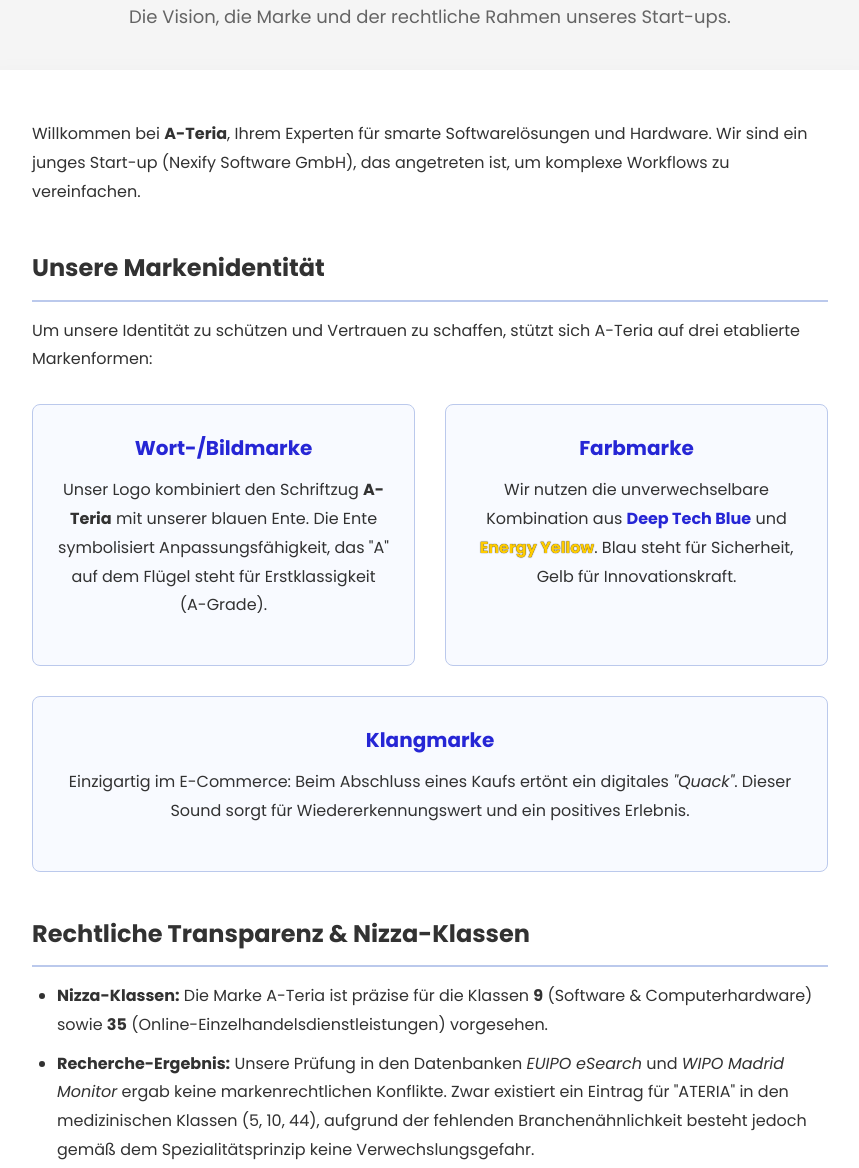
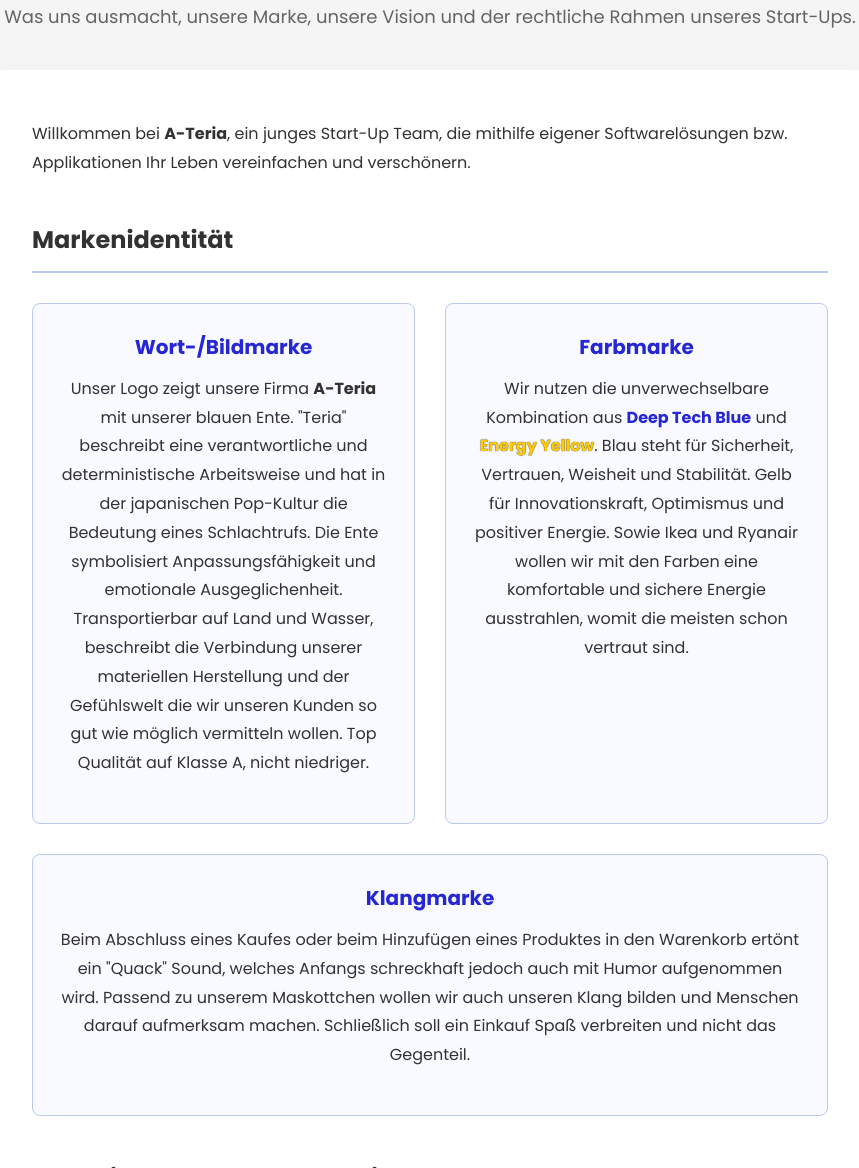
Before and after one commit to Ahmet-TU/a-teria, a website: page about.html in a window 1280 px wide. Shown: the part 212-1380 px from the top of the page, without its empty margins (210-1069 px from the left). Drawn offline with Linux system fonts and the light colour scheme.

Commit message:
changed text in about us site

```diff
--- a/about.html
+++ b/about.html
@@ -2,7 +2,7 @@
 <html lang="de">
 <head>
     <meta charset="UTF-8">
-    <title>About Us - A-Teria</title>
+    <title>Über uns - A-Teria</title>
     <link href="styles.css" rel="stylesheet">
 </head>
 <body>
@@ -52,35 +52,60 @@
 <div class="info-page-container">
     <div class="info-header">
         <h1>Über A-Teria</h1>
-        <p>Die Vision, die Marke und der rechtliche Rahmen unseres Start-ups.</p>
+        <p>Was uns ausmacht, unsere Marke, unsere Vision und der rechtliche Rahmen unseres Start-Ups.</p>
     </div>
 
     <div class="info-content">
-        <p>Willkommen bei <strong>A-Teria</strong>, Ihrem Experten für smarte Softwarelösungen und Hardware. Wir sind ein junges Start-up (Nexify Software GmbH), das angetreten ist, um komplexe Workflows zu vereinfachen.</p>
+        <p>Willkommen bei <strong>A-Teria</strong>, ein junges Start-Up Team, die mithilfe eigener Softwarelösungen bzw. Applikationen Ihr Leben vereinfachen und verschönern.</p>
 
-        <h2>Unsere Markenidentität</h2>
-        <p>Um unsere Identität zu schützen und Vertrauen zu schaffen, stützt sich A-Teria auf drei etablierte Markenformen:</p>
+        <h2>Markenidentität</h2>
 
         <div class="brand-cards">
             <div class="brand-card">
                 <h3>Wort-/Bildmarke</h3>
-                <p>Unser Logo kombiniert den Schriftzug <strong>A-Teria</strong> mit unserer blauen Ente. Die Ente symbolisiert Anpassungsfähigkeit, das "A" auf dem Flügel steht für Erstklassigkeit (A-Grade).</p>
+                <p>
+                    Unser Logo zeigt unsere Firma <strong>A-Teria</strong> mit unserer blauen Ente.
+                    "Teria" beschreibt eine verantwortliche und deterministische Arbeitsweise und hat in der japanischen Pop-Kultur die Bedeutung eines Schlachtrufs.
+                    Die Ente symbolisiert Anpassungsfähigkeit und emotionale Ausgeglichenheit. Transportierbar auf Land und Wasser, beschreibt die Verbindung unserer
+                    materiellen Herstellung und der Gefühlswelt die wir unseren Kunden so gut wie möglich vermitteln wollen. Top Qualität auf Klasse A, nicht niedriger.
+                </p>
             </div>
             <div class="brand-card">
                 <h3>Farbmarke</h3>
-                <p>Wir nutzen die unverwechselbare Kombination aus <span style="color: #2626d5; font-weight: bold;">Deep Tech Blue</span> und <span style="color: #ffcc00; font-weight: bold; text-shadow: 0 0 1px black;">Energy Yellow</span>. Blau steht für Sicherheit, Gelb für Innovationskraft.</p>
+                <p>
+                    Wir nutzen die unverwechselbare Kombination aus <span style="color: #2626d5; font-weight: bold;">Deep Tech Blue</span> und <span style="color: #ffcc00; font-weight: bold; text-shadow: 0 0 1px black;">Energy Yellow</span>.
+                    Blau steht für Sicherheit, Vertrauen, Weisheit und Stabilität. Gelb für Innovationskraft, Optimismus und positiver Energie. Sowie Ikea
+                    und Ryanair wollen wir mit den Farben eine komfortable und sichere Energie ausstrahlen, womit die meisten schon vertraut sind.
+                </p>
             </div>
             <div class="brand-card">
                 <h3>Klangmarke</h3>
-                <p>Einzigartig im E-Commerce: Beim Abschluss eines Kaufs ertönt ein digitales <em>"Quack"</em>. Dieser Sound sorgt für Wiedererkennungswert und ein positives Erlebnis.</p>
+                <p>
+                    Beim Abschluss eines Kaufes oder beim Hinzufügen eines Produktes in den Warenkorb ertönt ein "Quack" Sound, welches Anfangs schreckhaft jedoch
+                    auch mit Humor aufgenommen wird. Passend zu unserem Maskottchen wollen wir auch unseren Klang bilden und Menschen darauf aufmerksam machen.
+                    Schließlich soll ein Einkauf Spaß verbreiten und nicht das Gegenteil.
+                </p>
             </div>
         </div>
 
         <h2>Rechtliche Transparenz & Nizza-Klassen</h2>
         <ul>
-            <li><strong>Nizza-Klassen:</strong> Die Marke A-Teria ist präzise für die Klassen <strong>9</strong> (Software & Computerhardware) sowie <strong>35</strong> (Online-Einzelhandelsdienstleistungen) vorgesehen.</li>
-            <li><strong>Recherche-Ergebnis:</strong> Unsere Prüfung in den Datenbanken <em>EUIPO eSearch</em> und <em>WIPO Madrid Monitor</em> ergab keine markenrechtlichen Konflikte. Zwar existiert ein Eintrag für "ATERIA" in den medizinischen Klassen (5, 10, 44), aufgrund der fehlenden Branchenähnlichkeit besteht jedoch gemäß dem Spezialitätsprinzip keine Verwechslungsgefahr.</li>
-            <li><strong>Urheberrecht:</strong> Die aktuelle Grafik unseres Logos basiert auf einem Open-Source-Bild (Wikimedia Commons) für unseren Prototypen. Für den finalen Launch wird dies durch eine exklusive, eigenständig gezeichnete Vektorgrafik ersetzt.</li>
+            <li>
+                <strong>Nizza-Klassen:</strong> A-Teria ist für die Klassen <strong>9</strong> („Apparate und Instrumente für die Informationstechnik und für audiovisuelle Zwecke;
+                Geräte und Instrumente zur Aufzeichnung, Übertragung, Wiedergabe oder Verarbeitung von Ton, Bild oder Daten; gespeicherte oder herunterladbare Computerprogramme und
+                Software; Computer und Computerperipheriegeräte.“) sowie <strong>35</strong> („Werbung; Geschäftsführung, -organisation und -verwaltung; Büroarbeiten; Dienstleistungen
+                des Einzel- und Großhandels.“) vorgesehen. Somit sind unsere Produkte und unser Handel geschützt.
+            </li>
+            <li>
+                <strong>Prüfung der Marken:</strong> Nach Recherche in den Datenbanken <em>EUIPO eSearch</em> und <em>WIPO Madrid Monitor</em> kam es zu keinen markenrechtlichen Konflikten.
+                Obowohl ein Eintrag für "ATERIA" existiert - angehörig im medizinischen Bereich der Klassen 5, 10 und 44 - besteht dank des Spezialitätsprinzips keine Gefahr. Dasselbe gilt auch für
+                die Farbenmarke verglichen mit Ikea und Ryanair.
+            </li>
+            <li>
+                <strong>Urheberrecht:</strong> Die aktuelle Grafik unseres Logos basiert auf einem Open-Source-Bild (Wikimedia Commons). Dies dient jedoch nur als Prototyp, welches mit einer eigenen Vektorgrafik
+                in naher Zukunft zu ersetzen ist. Dasselbe gilt für die Icons bei den Produkten. Der Quack-Sound stammt von der Plattform Pixabay, welchen man Lizenzfrei für kommerzielle Zwecke verwenden darf.
+                Uns ist jedoch bewusst, dass man wie beim Entenbild, den Ton nicht als Trademark schützen kann, da es eine Open-Source Medienart darstellt. Deswegen werden wir auch hierfür einen Ersatz bereitstellen, um eine eigene Hörmarke zu erschaffen.
+            </li>
         </ul>
     </div>
 </div>
```
Also changed, not shown: index.html (+1 -1 lines), 1 other file.
